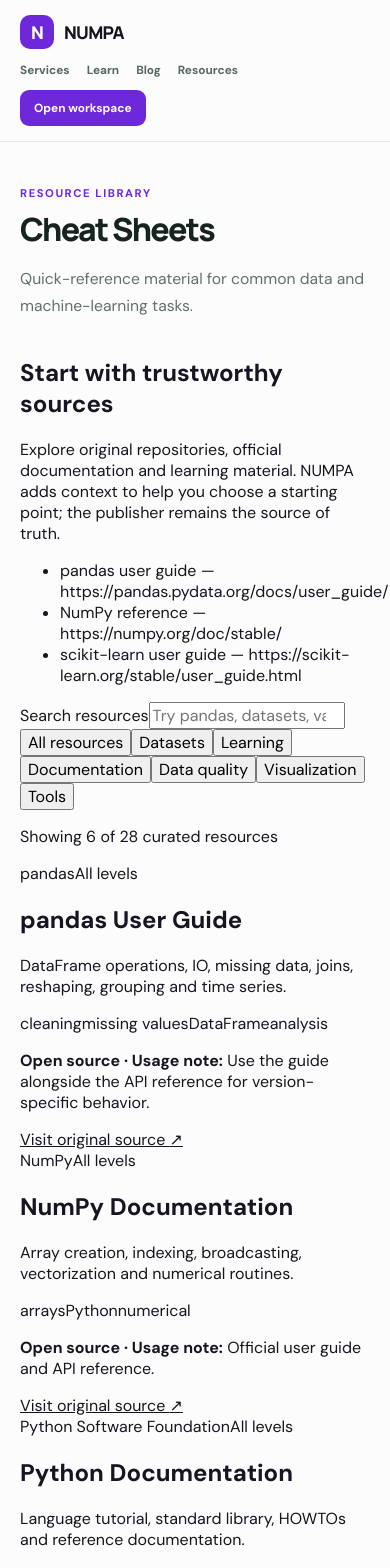
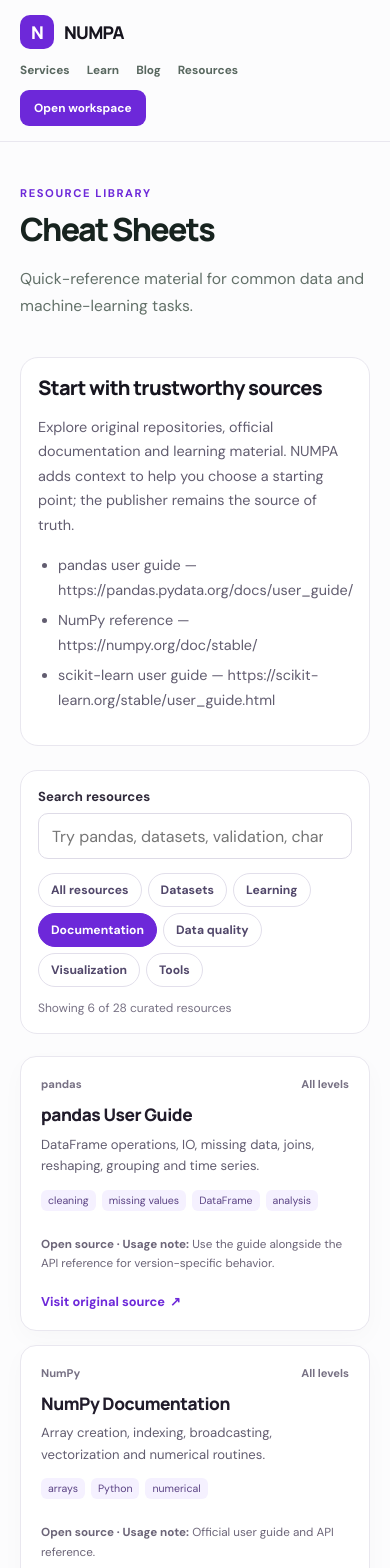
Before and after one commit to chandravadiyaDeep/Nump-, a Next.js app in the folder apps/web/: page /resources/cheat-sheets in a window 390 px wide. Shown: the top 1568 px of the page. Built offline with nearby package versions, Linux system fonts and the light colour scheme.

Commit message:
style(resources): add responsive searchable resource library

```diff
--- a/apps/web/app/landing.css
+++ b/apps/web/app/landing.css
@@ -532,3 +532,39 @@
   .workspace-onboarding { padding: 16px; }
   .workspace-onboarding-steps { gap: 10px; }
 }
+
+
+/* Searchable, source-attributed public resource library. */
+.resource-topic-intro { margin: 0 0 24px; padding: 24px; border: 1px solid #e9e7ef; border-radius: 18px; background: #fff; }
+.resource-topic-intro h2 { margin: 0 0 8px; font: 800 1.25rem/1.25 "Manrope", sans-serif; letter-spacing: -.035em; }
+.resource-topic-intro p, .resource-topic-intro li { color: #625d70; font-size: .9rem; line-height: 1.7; }
+.resource-topic-intro ul { display: grid; gap: 6px; padding-left: 20px; }
+.resource-directory { display: grid; gap: 22px; }
+.resource-directory-controls { padding: 20px; border: 1px solid #e9e7ef; border-radius: 17px; background: #fff; }
+.resource-search-label { display: block; margin-bottom: 8px; color: #302a3b; font-size: .82rem; font-weight: 750; }
+.resource-directory-controls input { width: 100%; min-height: 46px; padding: 11px 13px; border: 1px solid #dedbe7; border-radius: 10px; color: #17151f; background: #fff; outline: none; }
+.resource-directory-controls input:focus { border-color: #8b5cf6; box-shadow: 0 0 0 3px #8b5cf626; }
+.resource-filter-list { display: flex; flex-wrap: wrap; gap: 8px; margin-top: 14px; }
+.resource-filter-list button, .resource-empty-state button { min-height: 34px; padding: 7px 12px; border: 1px solid #e2dfeb; border-radius: 999px; color: #51476a; background: #fff; font-size: .76rem; font-weight: 700; cursor: pointer; }
+.resource-filter-list button.is-active { border-color: #6d28d9; color: #fff; background: #6d28d9; }
+.resource-result-count { margin: 13px 0 0; color: #777184; font-size: .75rem; }
+.resource-result-grid { display: grid; grid-template-columns: repeat(2,minmax(0,1fr)); gap: 14px; }
+.resource-result-card { display: flex; min-width: 0; flex-direction: column; padding: 20px; border: 1px solid #e9e7ef; border-radius: 16px; background: #fff; box-shadow: 0 8px 24px rgba(25,20,45,.025); }
+.resource-card-meta { display: flex; flex-wrap: wrap; justify-content: space-between; gap: 8px; color: #777184; font-size: .7rem; font-weight: 700; }
+.resource-result-card h2 { margin: 13px 0 7px; color: #211c2b; font: 800 1.08rem/1.3 "Manrope", sans-serif; letter-spacing: -.025em; }
+.resource-result-card > p { margin: 0; color: #625d70; font-size: .82rem; line-height: 1.65; }
+.resource-tags { display: flex; flex-wrap: wrap; gap: 6px; margin: 13px 0; }
+.resource-tags span { padding: 4px 7px; border-radius: 6px; color: #5b4384; background: #f5f1ff; font-size: .66rem; }
+.resource-result-card .resource-usage-note { margin-top: auto; padding: 11px 0; color: #6c6578; font-size: .73rem; }
+.resource-result-card > a { display: inline-flex; align-items: center; gap: 5px; margin-top: 8px; color: #6d28d9; font-size: .8rem; font-weight: 750; text-decoration: none; }
+.resource-result-card > a:hover { text-decoration: underline; }
+.resource-directory-disclaimer { margin: 0; padding: 14px 16px; border-left: 3px solid #8b5cf6; border-radius: 8px; color: #625d70; background: #f5f1ff; font-size: .76rem; line-height: 1.65; }
+.resource-empty-state { padding: 34px; border: 1px dashed #cfc9dc; border-radius: 15px; text-align: center; background: #fff; }
+.resource-empty-state h2 { margin: 0 0 6px; font: 800 1.1rem "Manrope", sans-serif; }
+.resource-empty-state p { color: #625d70; font-size: .85rem; }
+.resource-empty-state button { margin-top: 8px; }
+@media (max-width: 700px) {
+  .resource-result-grid { grid-template-columns: 1fr; }
+  .resource-topic-intro, .resource-directory-controls { padding: 17px; }
+  .resource-filter-list { gap: 6px; }
+}
```
